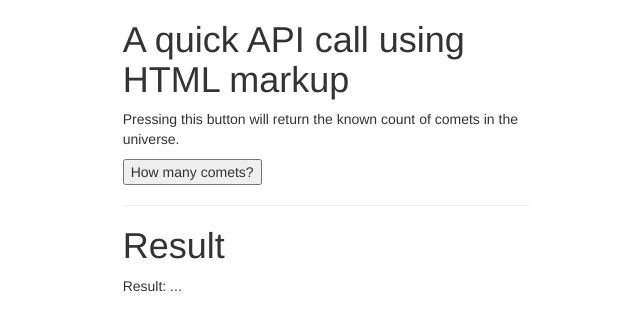
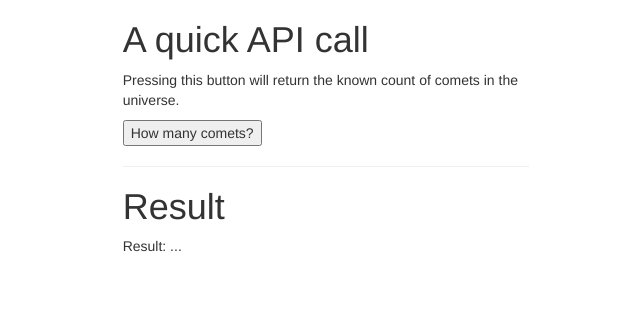
Before and after one commit to tpmccallum/JAMStack_MK_I, a plain HTML site: page index.html in a window 1280 px wide. Shown: the whole page, without its empty margins (314-954 px from the left). Drawn offline with nearby package versions, Linux system fonts and the light colour scheme.

Commit message:
Update index.html

```diff
--- a/index.html
+++ b/index.html
@@ -17,8 +17,7 @@
       <div class="col-sm-4">
       </div>
       <div class="col-sm-4">
-        <h1>A quick API call using HTML markup
-        </h1>
+        <h1>A quick API call</h1>
         <p>Pressing this button will return the known count of comets in the universe.</p>
         <button id='_the_button' onclick="countComets()">How many comets?</button>
         <hr />
```
